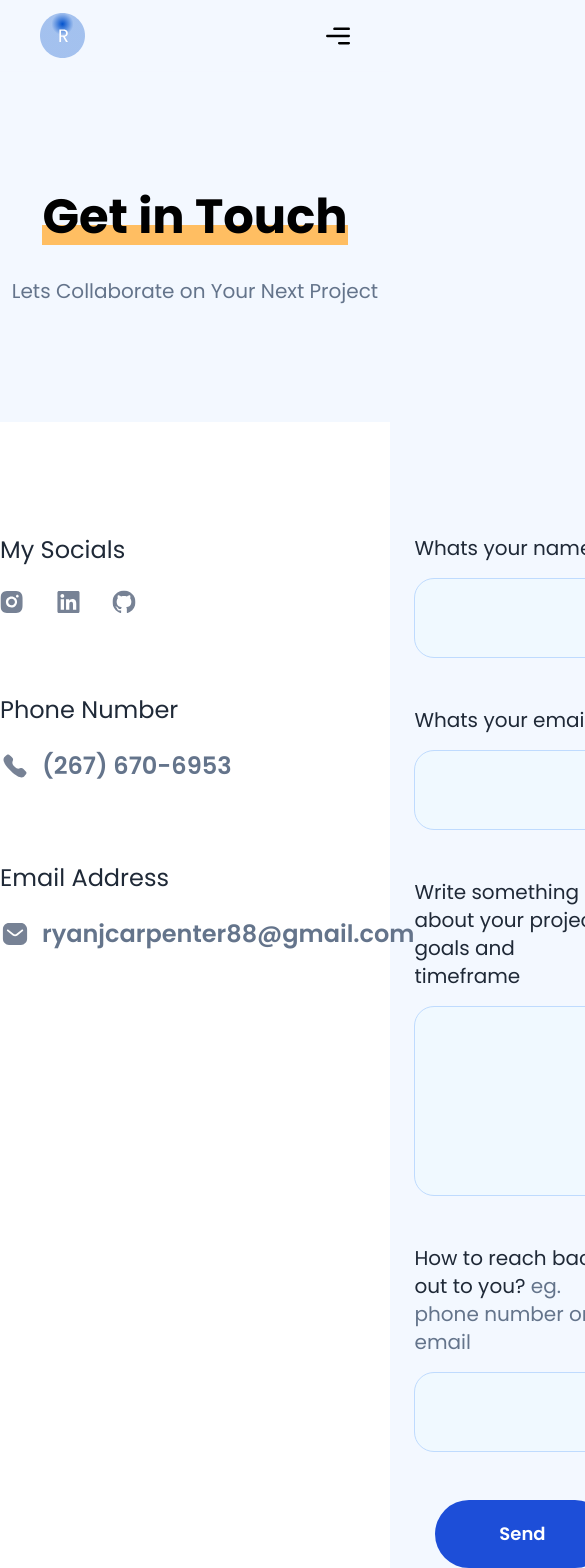
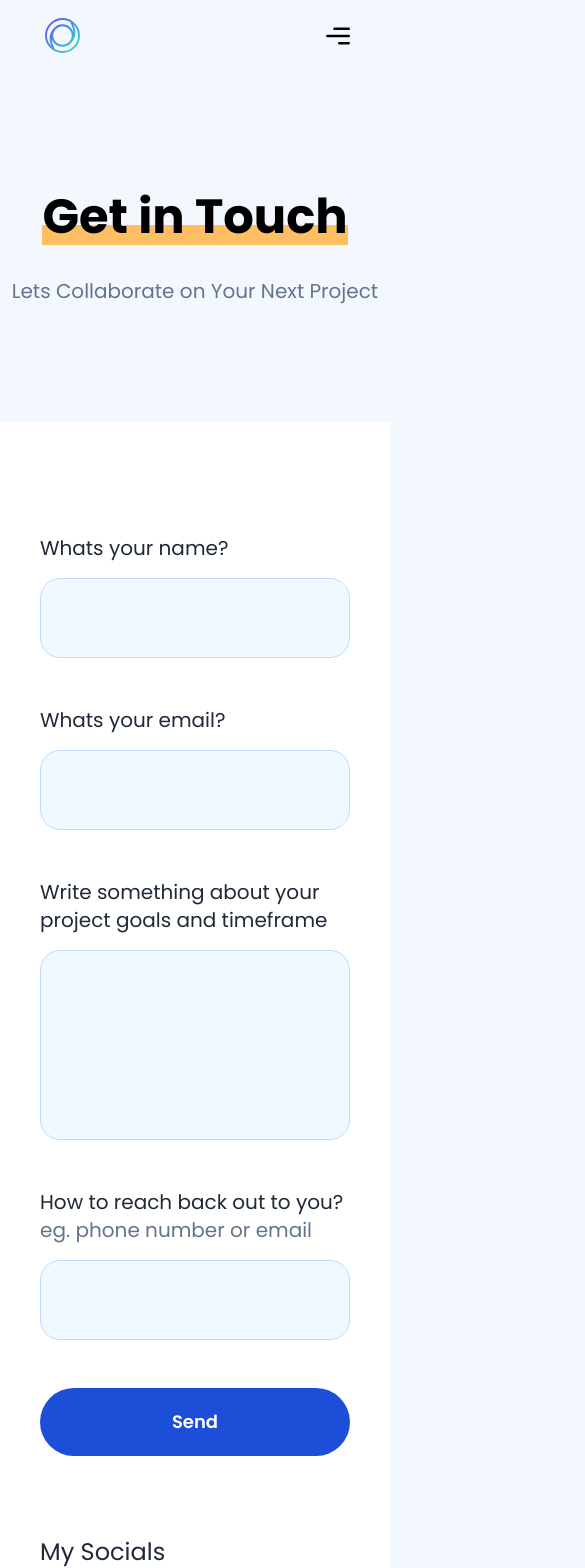
Before and after one commit to Erzyelc/portfolio, a Next.js app: page /contact in a window 390 px wide. Shown: the top 1568 px of the page, 585 px wide, since content can reach past the window. Built offline with nearby package versions, Linux system fonts and the light colour scheme.

Commit message:
fixed contact page and case studies

```diff
--- a/app/caseStudies/page.tsx
+++ b/app/caseStudies/page.tsx
@@ -5,22 +5,21 @@ import CaseStudyCard from './CaseStudyCard';
 const page = () => {
   return (
     <section className=''>
-      <section className='flex h-[350px] w-full  flex-col items-center justify-center gap-8'>
-        <h2 className='flex gap-3'>
-          Recent
-          <div className='relative w-fit'>
+      <section className='flex h-[350px] w-full flex-col items-center justify-center gap-8 px-10 md:px-0'>
+        <h2 className='flex w-fit gap-3'>
+          <div className=' relative w-fit'>
             <div className='relative z-10'>Case Studies</div>
             <div className='absolute bottom-0 z-0 h-5 w-full bg-accent' />
           </div>
         </h2>
-        <p className='text-xl font-normal text-slate-500 dark:text-sky-50'>
-          Dive into my recent success stories and discover how Ive helped <br />
+        <p className='text-center text-sm font-normal text-slate-500 dark:text-sky-50  md:w-[700px]  md:text-xl'>
+          Dive into my recent success stories and discover how Ive helped
           clients overcome challenges, innovate, and achieve their goals
         </p>
       </section>
 
       <section className='flex flex-col items-center  bg-white-900 py-20 dark:bg-gray-900'>
-        <section className='grid grid-cols-2 gap-8'>
+        <section className='grid gap-8 px-6 md:grid-cols-2 md:px-0'>
           <CaseStudyCard
             link={'/caseStudyDetails'}
             title='Morrent'
--- a/app/contact/Form.tsx
+++ b/app/contact/Form.tsx
@@ -8,7 +8,7 @@ const Form = () => {
           Whats your name?
           <input
             type='text'
-            className='relative h-20 rounded-[20px] border border-blue-200 bg-sky-50 dark:border-slate-700 dark:bg-gray-800'
+            className='relative h-20  rounded-[20px] border border-blue-200 bg-sky-50 dark:border-slate-700 dark:bg-gray-800'
           />
         </label>
         <label className='flex flex-col gap-4 text-xl font-normal text-gray-800 dark:text-white-900'>
@@ -38,8 +38,8 @@ const Form = () => {
             className='relative h-20 rounded-[20px] border border-blue-200 bg-sky-50 dark:border-slate-700 dark:bg-gray-800'
           />
         </label>
-        <section className='flex justify-end '>
-          <button className='rounded-full bg-blue-700 px-16 py-5 text-lg font-semibold text-white-900 transition-all hover:scale-105 dark:bg-blue-500'>
+        <section className='flex md:justify-end '>
+          <button className='w-full rounded-full bg-blue-700 px-16 py-5 text-lg font-semibold text-white-900 transition-all hover:scale-105 dark:bg-blue-500 md:w-fit'>
             Send
           </button>
         </section>
--- a/app/contact/page.tsx
+++ b/app/contact/page.tsx
@@ -17,11 +17,11 @@ const Contact = () => {
         </p>
       </section>
       <section className='bg-white-900 py-28 dark:bg-gray-900'>
-        <section className='flex w-full justify-around'>
-          <section className=''>
+        <section className='flex w-full flex-col-reverse justify-around gap-20 md:flex-row'>
+          <section className='pl-10 md:pl-0'>
             <Sidebar />
           </section>
-          <section className='w-1/2'>
+          <section className='px-10 md:w-1/2 md:px-0'>
             <Form />
           </section>
         </section>
--- a/components/reusable/NavDesktop.tsx
+++ b/components/reusable/NavDesktop.tsx
@@ -13,7 +13,13 @@ const NavDesktop = () => {
     <nav className='flex h-[80px] w-full justify-between border-b border-white-800/50 bg-white-800 dark:border-gray-900/50 dark:bg-gray-800'>
       <ul className='padding-layout flex w-full cursor-pointer flex-row items-center justify-between'>
         <Link href='/'>
-          <Image src={'/img/logo.svg'} alt={'logo'} height={45} width={45} />
+          {/* <Image src={'/img/logo.svg'} alt={'logo'} height={45} width={45} /> */}
+          <Image
+            src={'/icons/logoAlt.svg'}
+            alt={'logo'}
+            height={45}
+            width={45}
+          />
         </Link>
         <section className='flex items-center justify-between gap-9'>
           <li className='text-sm font-normal leading-snug text-slate-500 hover:text-blue-700 dark:text-sky-50'>
--- a/components/reusable/NavMobile.tsx
+++ b/components/reusable/NavMobile.tsx
@@ -15,7 +15,13 @@ const NavMobile = () => {
     <motion.div>
       <nav className='md:padding-layout flex h-[72px] items-center justify-between border-b border-white-800/50 bg-white-800 px-10 dark:border-gray-900/50 dark:bg-gray-800'>
         <Link href='/'>
-          <Image src='/img/logo.svg' alt={'logo'} height={45} width={45} />
+          {/* <Image src='/img/logo.svg' alt={'logo'} height={45} width={45} /> */}
+          <Image
+            src={'/icons/logoAlt.svg'}
+            alt={'logo'}
+            height={45}
+            width={45}
+          />
         </Link>
         <Menu
           alt={'menu'}
@@ -49,17 +55,17 @@ const NavMobile = () => {
               </section>
               <section className='h-1/2'>
                 <ul className='flex h-full flex-col items-center justify-center py-8'>
-                  <div className='flex h-full w-full flex-col justify-around '>
-                    <li className='flex h-[50px] cursor-pointer items-center rounded pl-3 text-sm font-medium text-slate-500 hover:bg-blue-700 hover:text-white-900 dark:text-white-900'>
+                  <div className='flex h-full w-full flex-col justify-around gap-6'>
+                    <li className='flex h-[50px] cursor-pointer items-center rounded-[100px] py-8 pl-5 text-sm font-bold text-slate-500 transition-all hover:scale-105 hover:bg-blue-700 hover:text-white-900 dark:text-white-900'>
                       <Link href='/'>Home</Link>
                     </li>
-                    <li className='flex h-[50px] cursor-pointer items-center rounded pl-3 text-sm font-medium text-slate-500 hover:bg-blue-700 hover:text-white-900 dark:text-white-900'>
+                    <li className='flex h-[50px] cursor-pointer items-center rounded-[100px] py-8 pl-5 text-sm font-bold text-slate-500 transition-all hover:scale-105 hover:bg-blue-700 hover:text-white-900 dark:text-white-900'>
                       <Link href='/caseStudies'>Case Studies</Link>
                     </li>
-                    <li className='flex h-[50px] cursor-pointer items-center rounded pl-3 text-sm font-medium text-slate-500 hover:bg-blue-700 hover:text-white-900 dark:text-white-900'>
+                    <li className='flex h-[50px] cursor-pointer items-center rounded-[100px] py-8 pl-5 text-sm font-bold text-slate-500 transition-all hover:scale-105 hover:bg-blue-700 hover:text-white-900 dark:text-white-900'>
                       <Link href='/contact'>Contact</Link>
                     </li>
-                    <li className='flex h-[50px] cursor-pointer items-center rounded pl-3 text-sm font-medium text-slate-500 hover:bg-blue-700 hover:text-white-900 dark:text-white-900'>
+                    <li className='flex h-[50px] cursor-pointer items-center justify-center rounded-[100px] bg-white-800 py-8 pl-5 text-sm font-bold text-blue-700 transition-all hover:scale-105 hover:bg-blue-700 hover:text-white-900 dark:bg-black-300 dark:text-[#428DFF]'>
                       <Link
                         href='https://docs.google.com/document/d/1VKJPgTiRczl6vK74tBNGTJ145L_yEcWp8xgYG8C3_40/edit?usp=sharing'
                         target='_blank'
```
Also changed, not shown: public/icons/logoAlt.svg (added).
